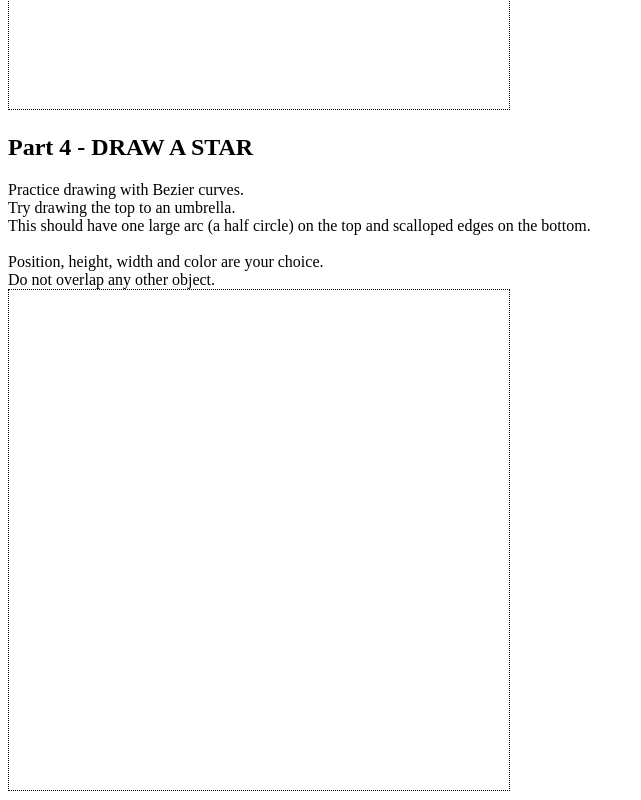
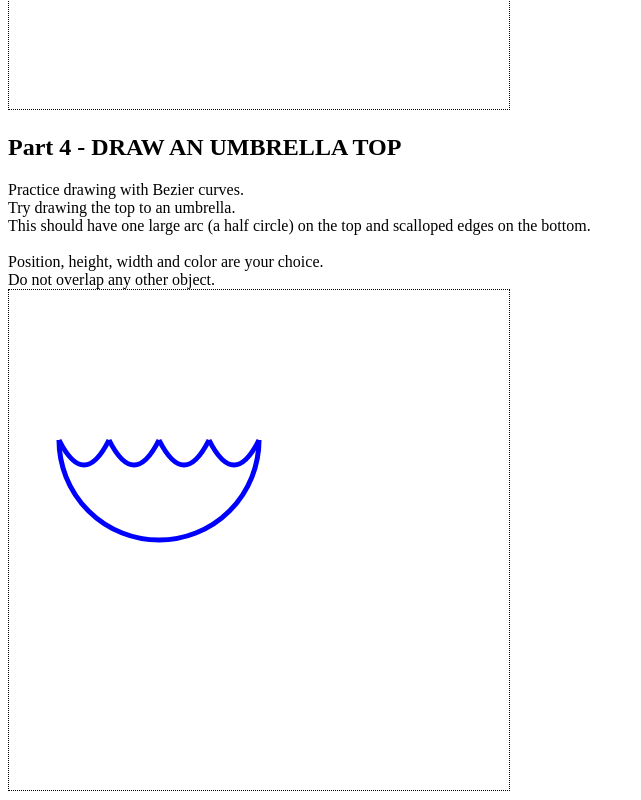
Before and after one commit to AuntieEm/Web-Interaction-and-Animation, a plain HTML site: page Week 1/Assignment-HTML5 canvas and modernizr home page/Homework 1 Files/index.html in a window 1280 px wide. Shown: the part 2000-2800 px from the top of the page, without its empty margins (0-641 px from the left). Drawn offline with Linux system fonts and the light colour scheme.

Commit message:
WEEK 1 ASSIGNMENT - PART 4
- DONE - Practice drawing with Bezier curves.
- DONE - Try drawing the top to an umbrella.
- DONE - This should have one large arc (a half circle) on the top and
scalloped edges on the bottom.

- DONE - Position, height, width and color are your choice.
- DONE - Do not overlap any other object.

```diff
--- a/Week 1/Assignment-HTML5 canvas and modernizr home page/Homework 1 Files/index.html
+++ b/Week 1/Assignment-HTML5 canvas and modernizr home page/Homework 1 Files/index.html
@@ -64,7 +64,7 @@
 
 
         <div id="part4">
-        	<h2>Part 4 - DRAW A STAR</h2>
+        	<h2>Part 4 - DRAW AN UMBRELLA TOP</h2>
             <p></p>Practice drawing with Bezier curves.<br>
             Try drawing the top to an umbrella.<br>
             This should have one large arc (a half circle) on the top and scalloped edges on the bottom.<br>
--- a/Week 1/Assignment-HTML5 canvas and modernizr home page/Homework 1 Files/js/main.js
+++ b/Week 1/Assignment-HTML5 canvas and modernizr home page/Homework 1 Files/js/main.js
@@ -139,12 +139,12 @@ if(theCanvas3 && theCanvas3.getContext){
 /*******************************************
 PART 4
 
-Practice drawing with Bezier curves.
-Try drawing the top to an umbrella.
-This should have one large arc (a half circle) on the top and scalloped edges on the bottom.
+- DONE - Practice drawing with Bezier curves.
+- DONE - Try drawing the top to an umbrella.
+- DONE - This should have one large arc (a half circle) on the top and scalloped edges on the bottom.
 
-Position, height, width and color are your choice.
-Do not overlap any other object.
+- DONE - Position, height, width and color are your choice.
+- DONE - Do not overlap any other object.
 
 ********************************************/
 
@@ -153,8 +153,39 @@ Do not overlap any other object.
 var theCanvas4 = document.getElementById("Canvas4");
 
 if(theCanvas4 && theCanvas4.getContext){
-	var ctx4 = theCanvas2.getContext("2d");
+	var ctx4 = theCanvas4.getContext("2d");
 	if(ctx4){
+
+		ctx4.strokeStyle = "blue";
+		ctx4.lineWidth = 5;
+		var degrees = 180;
+		var radians = (degrees/180)*Math.PI;
+		ctx4.beginPath();
+		ctx4.arc(150,150,100,0,radians);
+		ctx4.stroke();
+
+
+
+		ctx4.beginPath();
+		ctx4.moveTo(250,150);
+		ctx4.quadraticCurveTo(225,200, 200,150);
+		ctx4.stroke();
+
+		ctx4.beginPath();
+		ctx4.moveTo(200,150);
+		ctx4.quadraticCurveTo(175,200, 150,150);
+		ctx4.stroke();
+
+		ctx4.beginPath();
+		ctx4.moveTo(150,150);
+		ctx4.quadraticCurveTo(125,200, 100,150);
+		ctx4.stroke();
+
+		ctx4.beginPath();
+		ctx4.moveTo(100,150);
+		ctx4.quadraticCurveTo(75,200, 50,150);
+		ctx4.stroke();
+
 
 
 		}//closes if ctx4
```
